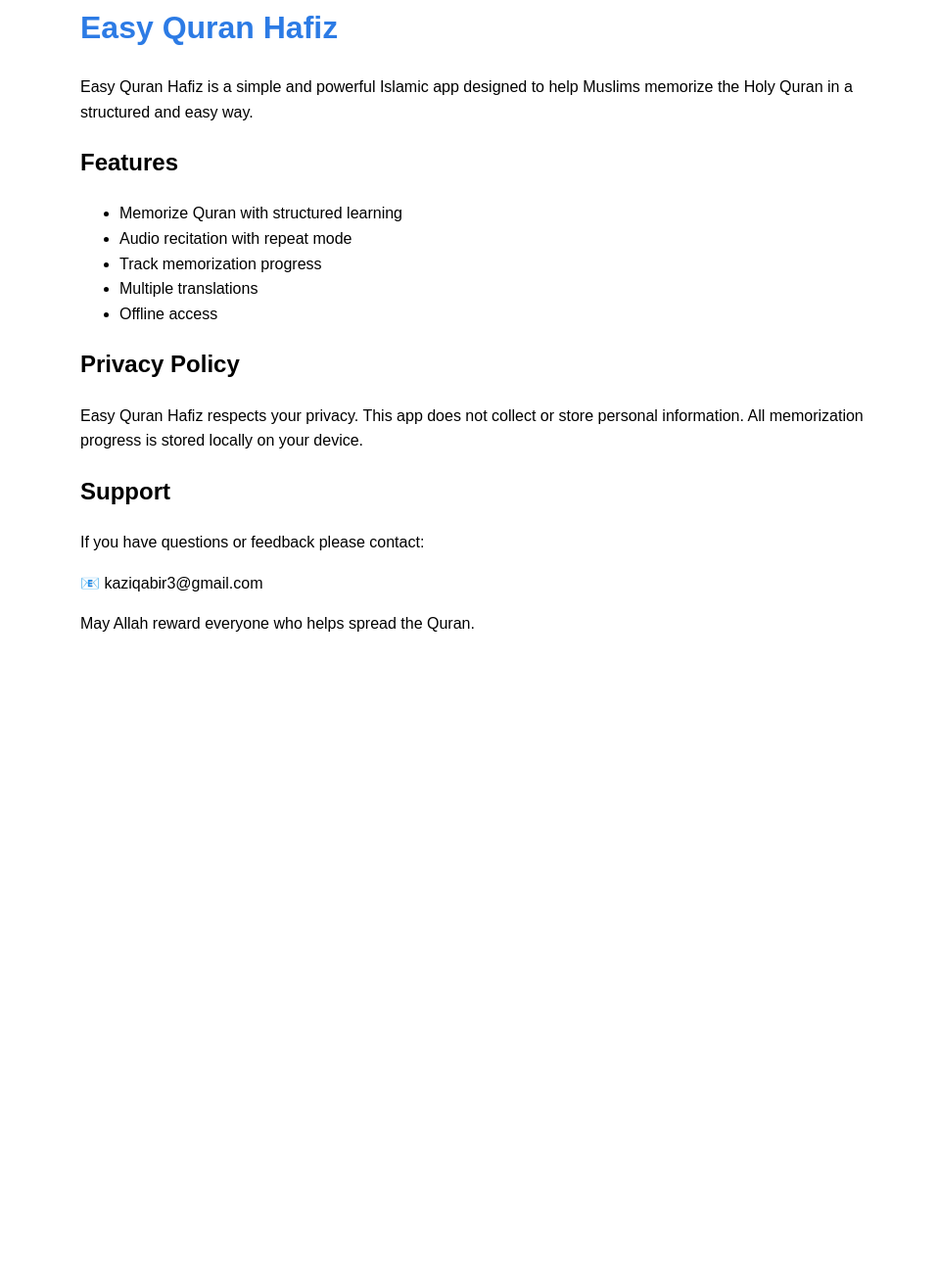
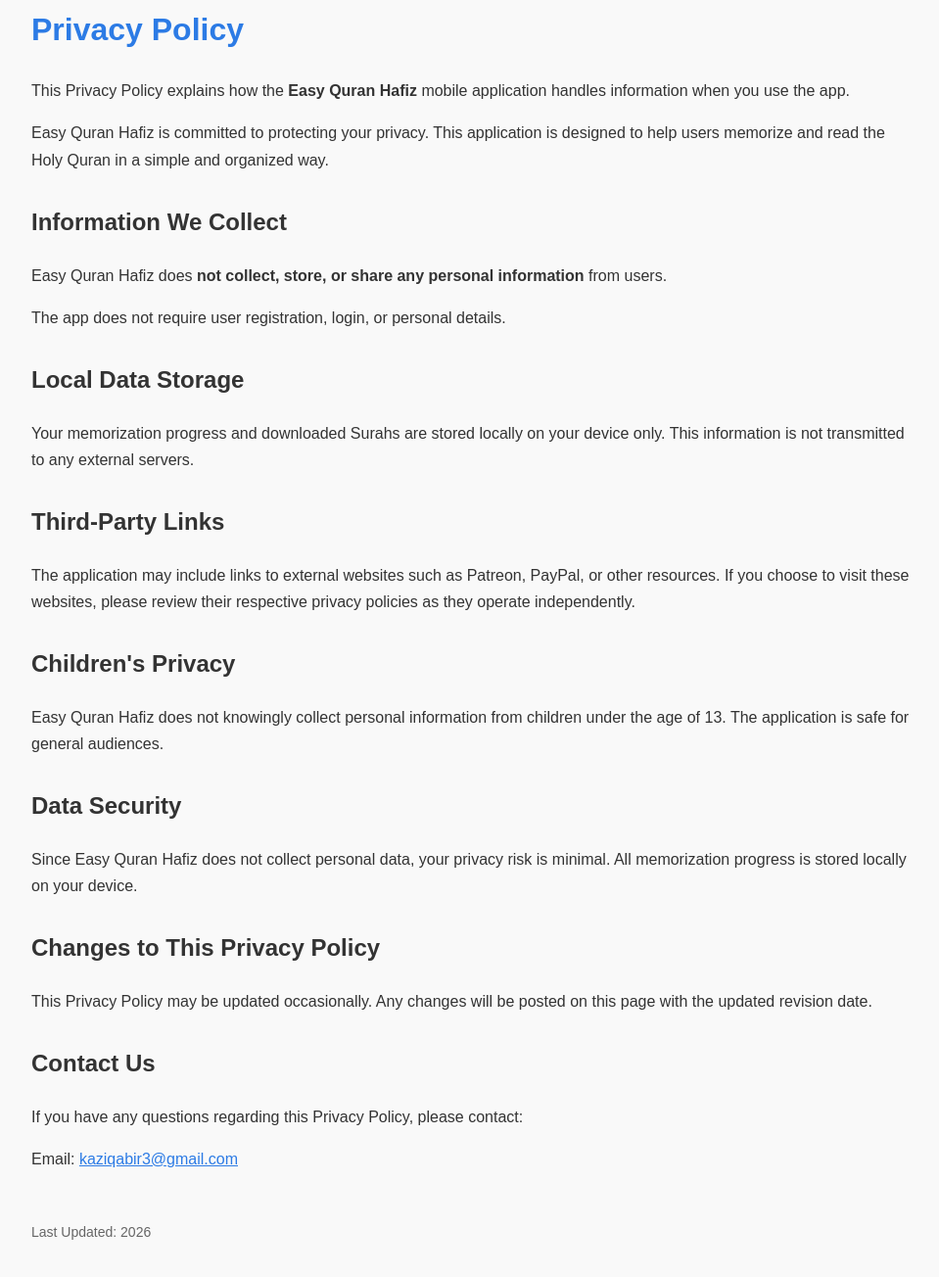
Before and after one commit to qabir/easy_quran_hafiz_page, a plain HTML site: page index.html in a window 1280 px wide. Shown: the part 58-1362 px from the top of the page at 98% size, without its empty margins (158-1117 px from the left). Before the commit the page ends 800 px from the top, so only its background shows below. Drawn offline with Linux system fonts and the light colour scheme.

Commit message:
Update index.html

```diff
--- a/index.html
+++ b/index.html
@@ -1,59 +1,106 @@
 <!DOCTYPE html>
-<html>
+<html lang="en">
 <head>
 <meta charset="UTF-8">
-<title>Easy Quran Hafiz</title>
+<meta name="viewport" content="width=device-width, initial-scale=1.0">
+<title>Privacy Policy - Easy Quran Hafiz</title>
+
 <style>
 body{
-font-family: Arial, sans-serif;
-max-width: 800px;
-margin:auto;
-padding:40px;
-line-height:1.6;
+    font-family: Arial, Helvetica, sans-serif;
+    max-width: 900px;
+    margin: auto;
+    padding: 40px;
+    line-height: 1.7;
+    background-color: #f9f9f9;
+    color: #333;
 }
+
 h1{
-color:#2c7be5;
+    color:#2c7be5;
+}
+
+h2{
+    margin-top:30px;
+}
+
+a{
+    color:#2c7be5;
+}
+
+.footer{
+    margin-top:50px;
+    font-size:14px;
+    color:#666;
 }
 </style>
 </head>
 
 <body>
 
-<h1>Easy Quran Hafiz</h1>
+<h1>Privacy Policy</h1>
 
 <p>
-Easy Quran Hafiz is a simple and powerful Islamic app designed to help Muslims memorize the Holy Quran in a structured and easy way.
-</p>
-
-<h2>Features</h2>
-
-<ul>
-<li>Memorize Quran with structured learning</li>
-<li>Audio recitation with repeat mode</li>
-<li>Track memorization progress</li>
-<li>Multiple translations</li>
-<li>Offline access</li>
-</ul>
-
-<h2>Privacy Policy</h2>
-
-<p>
-Easy Quran Hafiz respects your privacy. This app does not collect or store personal information. All memorization progress is stored locally on your device.
-</p>
-
-<h2>Support</h2>
-
-<p>
-If you have questions or feedback please contact:
+This Privacy Policy explains how the <strong>Easy Quran Hafiz</strong> mobile application handles information when you use the app.
 </p>
 
 <p>
-📧 kaziqabir3@gmail.com
+Easy Quran Hafiz is committed to protecting your privacy. This application is designed to help users memorize and read the Holy Quran in a simple and organized way.
+</p>
+
+<h2>Information We Collect</h2>
+
+<p>
+Easy Quran Hafiz does <strong>not collect, store, or share any personal information</strong> from users.
 </p>
 
 <p>
-May Allah reward everyone who helps spread the Quran.
+The app does not require user registration, login, or personal details.
 </p>
+
+<h2>Local Data Storage</h2>
+
+<p>
+Your memorization progress and downloaded Surahs are stored locally on your device only. This information is not transmitted to any external servers.
+</p>
+
+<h2>Third-Party Links</h2>
+
+<p>
+The application may include links to external websites such as Patreon, PayPal, or other resources. If you choose to visit these websites, please review their respective privacy policies as they operate independently.
+</p>
+
+<h2>Children's Privacy</h2>
+
+<p>
+Easy Quran Hafiz does not knowingly collect personal information from children under the age of 13. The application is safe for general audiences.
+</p>
+
+<h2>Data Security</h2>
+
+<p>
+Since Easy Quran Hafiz does not collect personal data, your privacy risk is minimal. All memorization progress is stored locally on your device.
+</p>
+
+<h2>Changes to This Privacy Policy</h2>
+
+<p>
+This Privacy Policy may be updated occasionally. Any changes will be posted on this page with the updated revision date.
+</p>
+
+<h2>Contact Us</h2>
+
+<p>
+If you have any questions regarding this Privacy Policy, please contact:
+</p>
+
+<p>
+Email: <a href="mailto:kaziqabir3@gmail.com">kaziqabir3@gmail.com</a>
+</p>
+
+<div class="footer">
+<p>Last Updated: 2026</p>
+</div>
 
 </body>
 </html>
```
